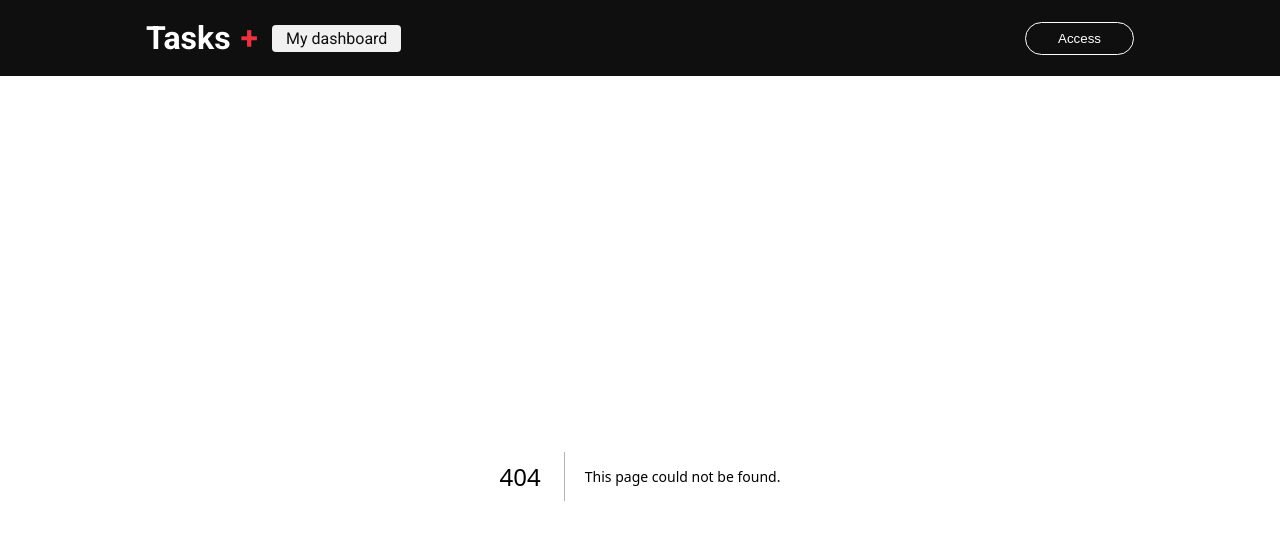
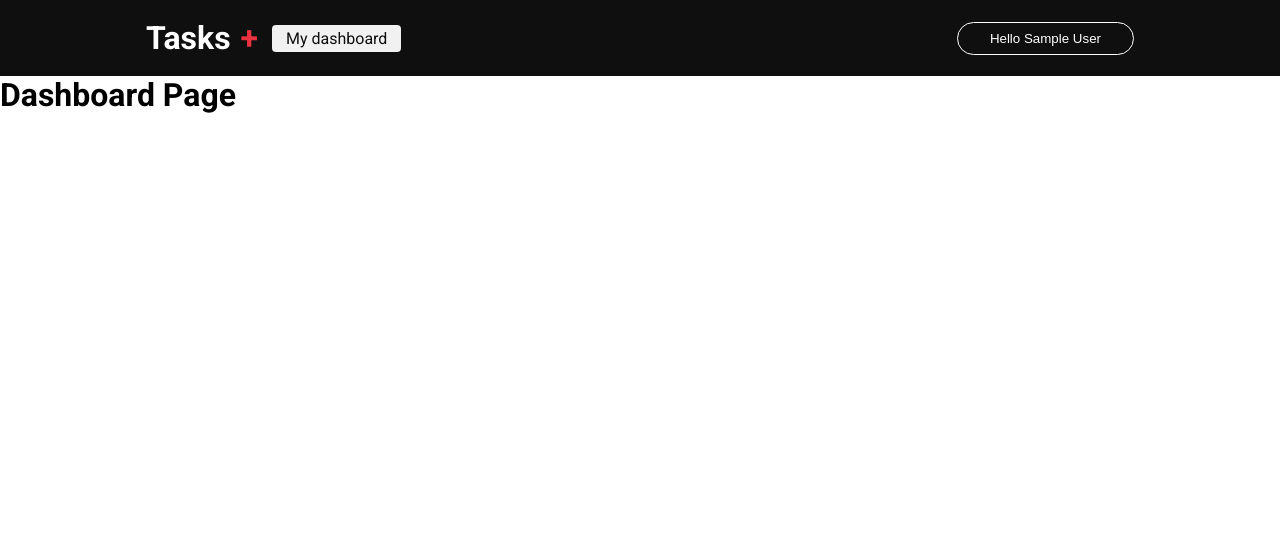
Before and after one commit to cmscoder/tasks, a Next.js app: page /dashboard in a window 1280 px wide. Before the commit this address had no page. Shown: the top 540 px of the page. Built offline with nearby package versions, Linux system fonts and the light colour scheme; no server answers; sample sign-in values are in the browser's storage.

Commit message:
feat(login): create login system and admin route.

```diff
--- a/src/components/header/index.tsx
+++ b/src/components/header/index.tsx
@@ -1,7 +1,10 @@
+import { useSession, signIn, signOut } from 'next-auth/react';
 import Link from 'next/link';
 import styles from './styles.module.css';
 
 export function Header() {
+  const { data: session, status } = useSession();
+
   return (
     <header className={styles.header}>
       <section className={styles.content}>
@@ -11,11 +14,23 @@ export function Header() {
               Tasks <span>+</span>
             </h1>
           </Link>
-          <Link href="/dashboard" className={styles.dashboardLink}>
-            My dashboard
-          </Link>
+          {session?.user && (
+            <Link href="/dashboard" className={styles.dashboardLink}>
+              My dashboard
+            </Link>
+          )}
         </nav>
-        <button className={styles.loginButton}>Access</button>
+        {status === 'loading' ? (
+          <></>
+        ) : session ? (
+          <button className={styles.loginButton} onClick={() => signOut()}>
+            Hello {session?.user?.name}
+          </button>
+        ) : (
+          <button className={styles.loginButton} onClick={() => signIn('google')}>
+            Access
+          </button>
+        )}
       </section>
     </header>
   );
--- a/src/pages/_app.tsx
+++ b/src/pages/_app.tsx
@@ -1,12 +1,13 @@
 import '../styles/globals.css';
 import type { AppProps } from 'next/app';
 import { Header } from '../components/header';
+import { SessionProvider } from 'next-auth/react';
 
 export default function App({ Component, pageProps }: AppProps) {
   return (
-    <>
+    <SessionProvider session={pageProps.session}>
       <Header />
       <Component {...pageProps} />
-    </>
+    </SessionProvider>
   );
 }
--- /dev/null
+++ b/src/pages/dashboard/index.tsx
@@ -0,0 +1,35 @@
+import { GetServerSideProps } from 'next';
+import styles from './styles.module.css';
+import Head from 'next/head';
+
+import { getSession } from 'next-auth/react';
+
+export default function Dashboard() {
+  return (
+    <div className={styles.container}>
+      <Head>
+        <title>My dashboard</title>
+      </Head>
+
+      <h1>Dashboard Page</h1>
+    </div>
+  );
+}
+
+export const getServerSideProps: GetServerSideProps = async ({ req }) => {
+  const session = await getSession({ req });
+  // console.log('SESSION', session);
+
+  if (!session?.user) {
+    // If the user is not logged in, redirect to the login page
+    return {
+      redirect: {
+        destination: '/',
+        permanent: false,
+      },
+    };
+  }
+  return {
+    props: {},
+  };
+};
```
Also changed, not shown: package.json (+5 -4 lines), src/pages/api/auth/[...nextauth].ts (added, +14 -0 lines), src/pages/dashboard/styles.module.css (added), 2 other files (tests, documents, lock files or other folders).
